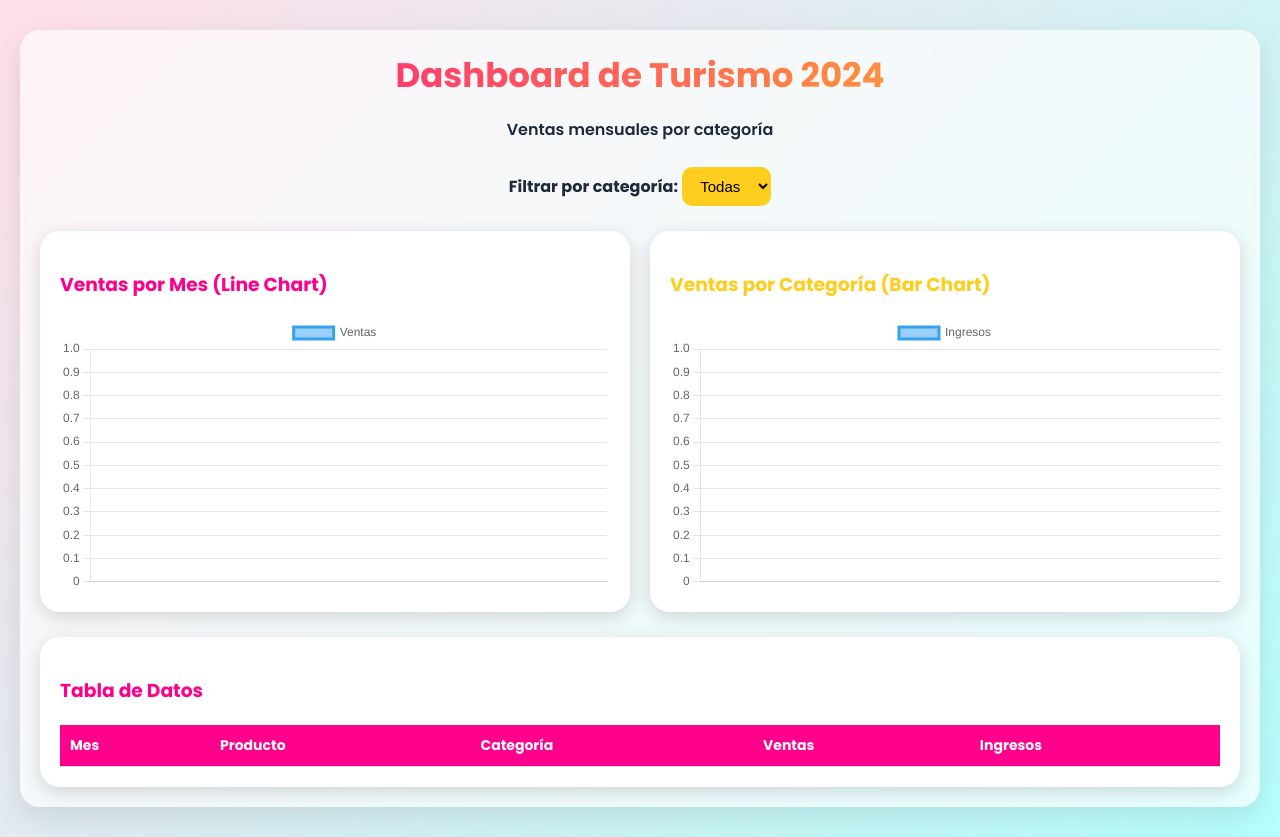
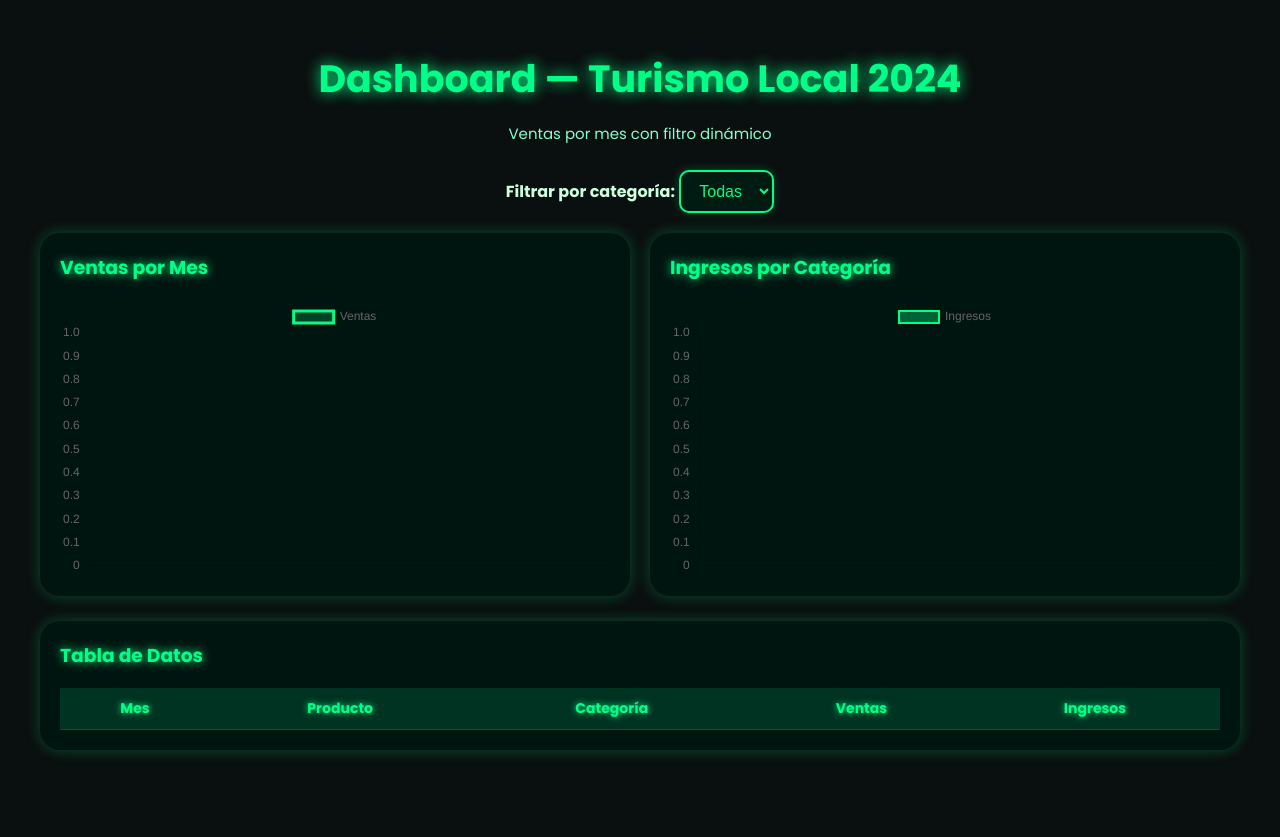
Before and after one commit to pgonzalezmorales88-arch/dashboard-turismo, a plain HTML site: page index.html in a window 1280 px wide. After the commit the page ends 800 px from the top, so only its background shows below. Drawn offline with nearby package versions, Linux system fonts and the light colour scheme; no server answers.

Commit message:
Update index.html

```diff
--- a/index.html
+++ b/index.html
@@ -1,78 +1,94 @@
-
 <!doctype html>
 <html lang="es">
 <head>
 <meta charset="utf-8" />
 <meta name="viewport" content="width=device-width,initial-scale=1" />
-<title>Dashboard — Turismo Local (2024)</title>
+<title>Dashboard — Turismo Local 2024</title>
+
 <link href="https://fonts.googleapis.com/css2?family=Poppins:wght@300;400;600;700&display=swap" rel="stylesheet">
 
 <style>
-  body{
+  body {
     font-family: Poppins, sans-serif;
-    margin:0;
-    background: linear-gradient(135deg,#ffdee9,#b5fffc);
-    color:#1e293b;
+    margin: 0;
+    background: #0a0f0f; /* fondo negro con toque verde */
+    color: #ccffdd;
   }
-  .container{
-    max-width:1200px;
-    margin:30px auto;
-    padding:20px;
-    background:#ffffffaa;
-    backdrop-filter: blur(8px);
-    border-radius:20px;
-    box-shadow:0 10px 30px rgba(0,0,0,0.1);
+
+  .container {
+    max-width: 1200px;
+    margin: 30px auto;
+    padding: 20px;
   }
-  header{
-    text-align:center;
-    margin-bottom:25px;
+
+  header {
+    text-align: center;
+    margin-bottom: 25px;
   }
-  h1{
-    font-size:34px;
-    margin:0;
-    font-weight:700;
-    background: linear-gradient(90deg,#ff008c,#ffcd1e);
-    -webkit-background-clip:text;
-    color:transparent;
+
+  h1 {
+    font-size: 38px;
+    margin: 0;
+    font-weight: 700;
+    color: #00ff88;
+    text-shadow: 0 0 15px #00ff88;
   }
-  .filter-box{
-    text-align:center;
-    margin:20px 0;
+
+  .filter-box {
+    text-align: center;
+    margin-bottom: 20px;
   }
-  select{
-    padding:10px 14px;
-    border-radius:10px;
-    border:none;
-    font-size:15px;
-    background:#ffcd1e;
-    cursor:pointer;
+
+  select {
+    padding: 10px 14px;
+    border-radius: 10px;
+    border: 2px solid #00ff88;
+    background: #001b12;
+    color: #00ff88;
+    font-size: 16px;
+    cursor: pointer;
+    box-shadow: 0 0 10px #00ff8844;
   }
-  .charts{
-    display:grid;
-    grid-template-columns:1fr 1fr;
-    gap:20px;
-    margin-top:25px;
+
+  .charts {
+    display: grid;
+    grid-template-columns: 1fr 1fr;
+    gap: 20px;
   }
-  .card{
-    background:white;
-    padding:20px;
-    border-radius:20px;
-    box-shadow:0 5px 20px rgba(0,0,0,0.15);
+
+  .card {
+    background: #001510;
+    padding: 20px;
+    border-radius: 20px;
+    box-shadow: 0 0 15px #00ff8844;
   }
-  table{
-    width:100%;
-    border-collapse:collapse;
-    margin-top:20px;
+
+  h3 {
+    color: #00ff88;
+    text-shadow: 0 0 10px #00ff88;
+    margin-top: 0;
   }
-  th,td{
-    padding:10px;
-    text-align:left;
-    font-size:14px;
-    border-bottom:1px solid #ddd;
+
+  table {
+    width: 100%;
+    border-collapse: collapse;
+    margin-top: 15px;
   }
-  th{
-    background:#ff008c;
-    color:white;
+
+  th, td {
+    padding: 10px;
+    border-bottom: 1px solid #005533;
+    font-size: 14px;
+  }
+
+  th {
+    background: #003322;
+    color: #00ff88;
+    text-shadow: 0 0 6px #00ff88;
+  }
+
+  tr:hover {
+    background: #00261a;
   }
 </style>
 </head>
@@ -80,8 +96,8 @@
 <body>
 <div class="container">
   <header>
-    <h1>Dashboard de Turismo 2024</h1>
-    <p style="font-weight:600">Ventas mensuales por categoría</p>
+    <h1>Dashboard — Turismo Local 2024</h1>
+    <p style="color:#88ffcc; font-size:15px;">Ventas por mes con filtro dinámico</p>
   </header>
 
   <div class="filter-box">
@@ -91,25 +107,31 @@
 
   <div class="charts">
     <div class="card">
-      <h3 style="color:#ff008c">Ventas por Mes (Line Chart)</h3>
+      <h3>Ventas por Mes</h3>
       <canvas id="lineChart"></canvas>
     </div>
+
     <div class="card">
-      <h3 style="color:#ffcd1e">Ventas por Categoría (Bar Chart)</h3>
+      <h3>Ingresos por Categoría</h3>
       <canvas id="barChart"></canvas>
     </div>
   </div>
 
   <div class="card" style="margin-top:25px;">
-    <h3 style="color:#ff008c">Tabla de Datos</h3>
+    <h3>Tabla de Datos</h3>
     <table>
       <thead>
-        <tr><th>Mes</th><th>Producto</th><th>Categoría</th><th>Ventas</th><th>Ingresos</th></tr>
+        <tr>
+          <th>Mes</th>
+          <th>Producto</th>
+          <th>Categoría</th>
+          <th>Ventas</th>
+          <th>Ingresos</th>
+        </tr>
       </thead>
       <tbody id="tableBody"></tbody>
     </table>
   </div>
-
 </div>
 
 <script src="https://cdn.jsdelivr.net/npm/chart.js"></script>
@@ -119,7 +141,7 @@ let data = [];
 fetch("sales_dataset_turismo_2024.csv")
   .then(r => r.text())
   .then(text => {
-      const rows = text.split("\n").slice(1);
+      const rows = text.split("\\n").slice(1);
       data = rows.map(r => {
         const [month,product,cat,sales,rev] = r.split(",");
         return {month,product,category:cat,sales:Number(sales),revenue:Number(rev)};
@@ -132,24 +154,40 @@ fetch("sales_dataset_turismo_2024.csv")
 function fillCategories(){
   const categories = [...new Set(data.map(d=>d.category))];
   const sel = document.getElementById("categoryFilter");
-  sel.innerHTML = "<option value='all'>Todas</option>" + categories.map(c=>`<option value="${c}">${c}</option>`).join("");
+  sel.innerHTML = "<option value='all'>Todas</option>" +
+    categories.map(c=>`<option value="${c}">${c}</option>`).join("");
 }
 
 let lineChart, barChart;
 
 function createCharts(){
-  const lineCtx = document.getElementById("lineChart").getContext("2d");
-  const barCtx = document.getElementById("barChart").getContext("2d");
+  const neonGreen = "#00ff88";
 
-  lineChart = new Chart(lineCtx, {
+  lineChart = new Chart(document.getElementById("lineChart"), {
     type:"line",
-    data:{labels:[], datasets:[{label:"Ventas", data:[], borderWidth:3}]},
+    data:{labels:[], datasets:[{
+      label:"Ventas",
+      data:[],
+      borderColor: neonGreen,
+      backgroundColor: neonGreen + "33",
+      borderWidth: 3,
+      tension: 0.3,
+      pointRadius: 5,
+      pointBackgroundColor: neonGreen,
+      pointShadowColor: neonGreen
+    }]},
     options:{responsive:true}
   });
 
-  barChart = new Chart(barCtx, {
+  barChart = new Chart(document.getElementById("barChart"), {
     type:"bar",
-    data:{labels:[], datasets:[{label:"Ingresos", data:[], borderWidth:3}]},
+    data:{labels:[], datasets:[{
+      label:"Ingresos",
+      data:[],
+      backgroundColor: neonGreen + "55",
+      borderColor: neonGreen,
+      borderWidth:2
+    }]},
     options:{responsive:true}
   });
 }
```
